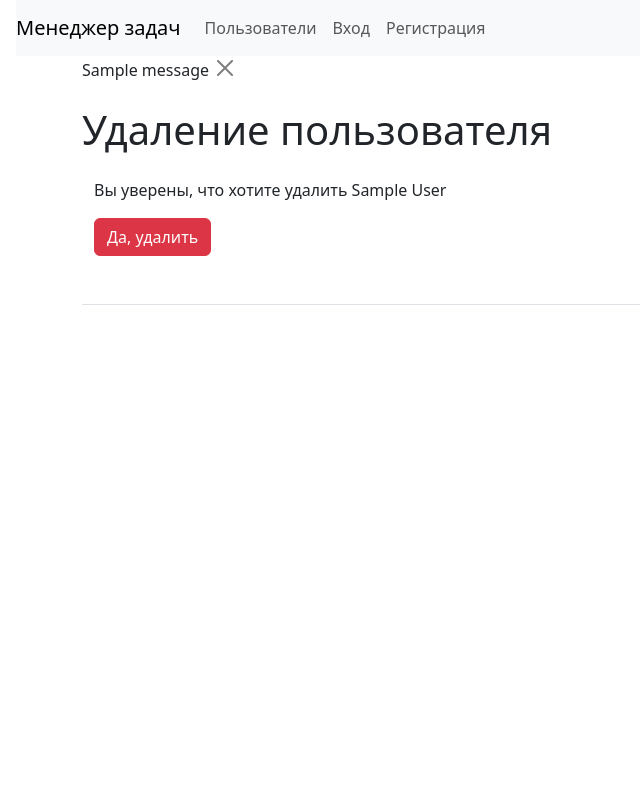
After one commit to karanice/python-project-52, a Django app: page /users/1/delete/ in a window 1280 px wide. The commit adds this page. Shown: the whole page, without its empty margins (0-640 px from the left). Run offline with Django 5.2, Linux system fonts and the light colour scheme; tables that the repository leaves empty hold one stand-in row (values such as "Sample post"); one stand-in notice (Sample message) is shown.

Commit message:
Add deleting users

```diff
--- a/task_manager/templates/layouts/layout.html
+++ b/task_manager/templates/layouts/layout.html
@@ -34,14 +34,14 @@
     <div class="container wrapper flex-grow-1">
 
       {% if messages %}
-        <ul class="messages">
-            {% for message in messages %}
-            <li
-            {% if message.tags %}
-            class="{{ message.tags }}"
-            {% endif %}>{{ message }}</li>
-            {% endfor %}
-        </ul>
+        {% for message in messages %}
+        <div
+        {% if message.tags %}
+        class="{{ message.tags }}"
+        {% endif %}>{{ message }}
+        <button type="button" class="btn-close" data-bs-dismiss="alert" aria-label="Close"></button>
+        </div>
+        {% endfor %}
       {% endif %}
 
       <h1 class="my-4">
--- /dev/null
+++ b/task_manager/templates/users/delete.html
@@ -0,0 +1,14 @@
+{% extends "layouts/layout.html" %}
+
+{% block header %}
+Удаление пользователя
+{% endblock %}
+
+{% block content %}
+<div class="container wrapper flex-grow-1">
+<p>Вы уверены, что хотите удалить {{ user.first_name }} {{ user.last_name }}</p>
+<form action="{% url 'user_delete' id=user_id %}" method="post">
+  {% csrf_token %}
+  <input class="btn btn-danger" type="submit" value="Да, удалить">
+</form>
+{% endblock %}
--- a/task_manager/templates/users/index.html
+++ b/task_manager/templates/users/index.html
@@ -23,8 +23,8 @@
         <td>{{ user.first_name }} {{ user.last_name }}</td>
         <td>{{ user.created_at }}</td>
         <td>
-          <a href="">Изменить</a>
-          <a href="">Удалить</a>
+          <a href="{% url 'user_update' id=user.id %}">Изменить</a>
+          <a href="{% url 'user_delete' id=user.id %}">Удалить</a>
         </td>
       </tr>
     {% endfor %}
--- a/task_manager/users/urls.py
+++ b/task_manager/users/urls.py
@@ -3,7 +3,7 @@ from task_manager.users import views
 
 urlpatterns = [
     path('', views.UserIndexView.as_view(), name='user_index'),
-    path('create/', views.UserFormCreateView.as_view(), name='user_create'), # GET, POST страница регистрации нового пользователя
-    path('<int:id>/update/', views.UserFormUpdateView.as_view(), name='user_update'), # GET, POST страница редактирования пользователя
-    # path('<int:id>/delete/', views.UserFormDeleteView.as_view(), name='user_delete'), #GET, POST страница удаления пользователя
+    path('create/', views.UserFormCreateView.as_view(), name='user_create'),
+    path('<int:id>/update/', views.UserFormUpdateView.as_view(), name='user_update'),
+    path('<int:id>/delete/', views.UserFormDeleteView.as_view(), name='user_delete'),
 ]
--- a/task_manager/users/views.py
+++ b/task_manager/users/views.py
@@ -29,7 +29,8 @@ class UserFormCreateView(View): # ТУТ НУЖНО УБРАТЬ ЧТЕНИЕ С
         form = UserForm(request.POST)
         if form.is_valid(): # Если данные корректные, то сохраняем данные формы
             form.save()
-            messages.add_message(request, messages.SUCCESS, "Пользователь добавлен")
+            messages.add_message(request, messages.SUCCESS, "Пользователь добавлен",
+                                 'alert alert-success alert-dismissible fade show')
             mssgs = messages.get_messages(request)
             return redirect(reverse('user_index')) # Редирект на указанный маршрут
         # Если данные некорректные, то возвращаем человека обратно на страницу с заполненной формой
@@ -54,18 +55,28 @@ class UserFormUpdateView(View):
         form = UserForm(request.POST, instance=user)
         if form.is_valid():
             form.save()
-            messages.add_message(request, messages.SUCCESS, "Пользователь обновлён")
+            messages.add_message(request, messages.SUCCESS, "Пользователь обновлён",
+                                 'alert alert-success alert-dismissible fade show')
             return redirect(reverse("user_index"))
 
         return render(
             request, "users/update.html", {"form": form, "user_id": user_id}
         )
 
-# class UserFormDeleteView(View):
-#     def post(self, request, *args, **kwargs):
-#         article_id = kwargs.get("id")
-#         article = User.objects.get(id=article_id)
-#         if article:
-#             article.delete()
-#         messages.add_message(request, messages.SUCCESS, "Статья удалена")
-#         return redirect(reverse("articles_index"))
+class UserFormDeleteView(View):
+    def get(self, request, *args, **kwargs):
+        user_id = kwargs.get("id")
+        user = User.objects.get(id=user_id)
+        mssgs = messages.get_messages(request)
+        return render(
+            request, "users/delete.html", {"user": user, "user_id": user_id}
+        )
+
+    def post(self, request, *args, **kwargs):
+        user_id = kwargs.get("id")
+        user = User.objects.get(id=user_id)
+        if user:
+            user.delete()
+        messages.add_message(request, messages.SUCCESS, "Пользователь успешно удалён",
+                             'alert alert-success alert-dismissible fade show')
+        return redirect(reverse("user_index"))
```
